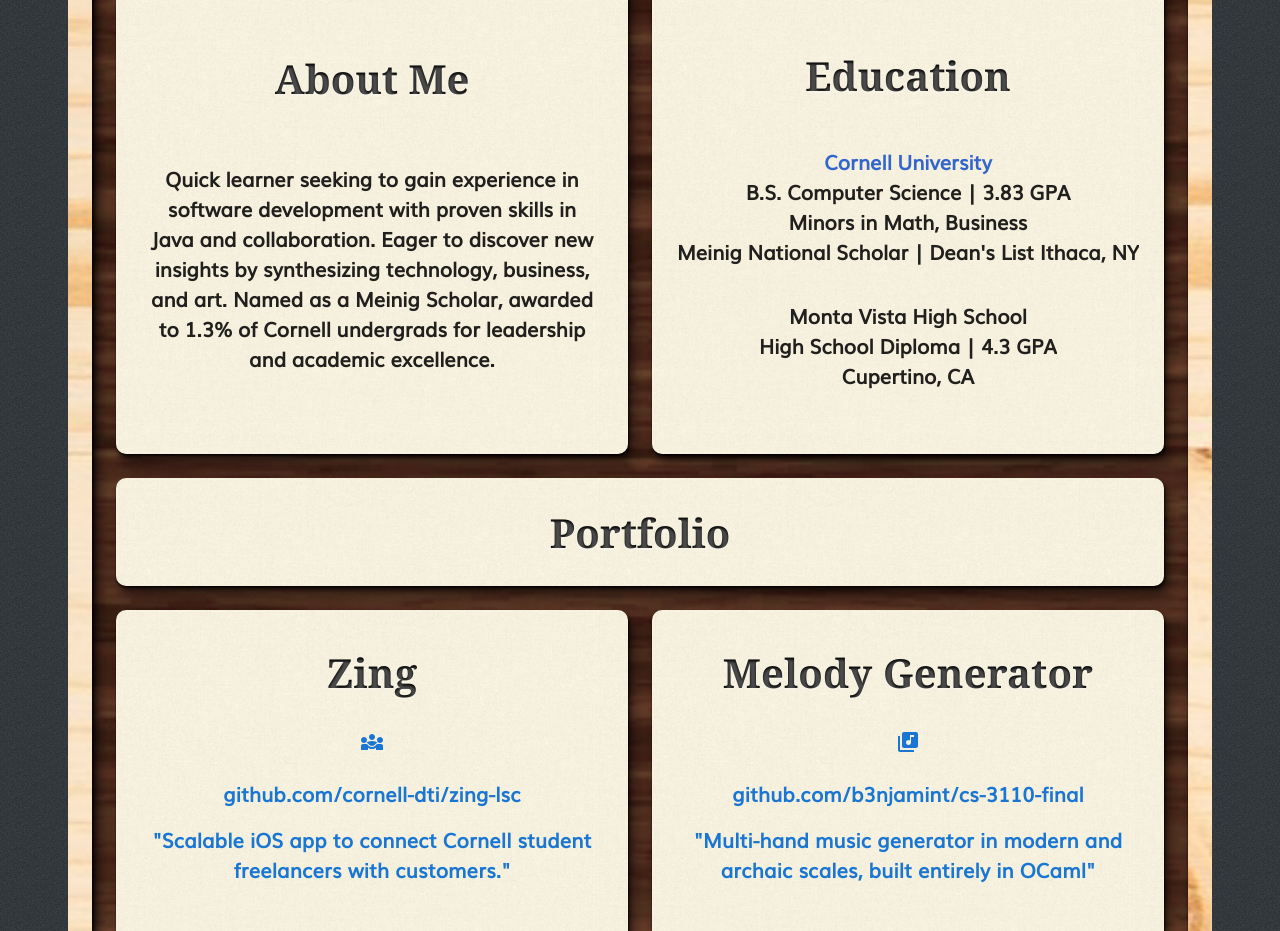
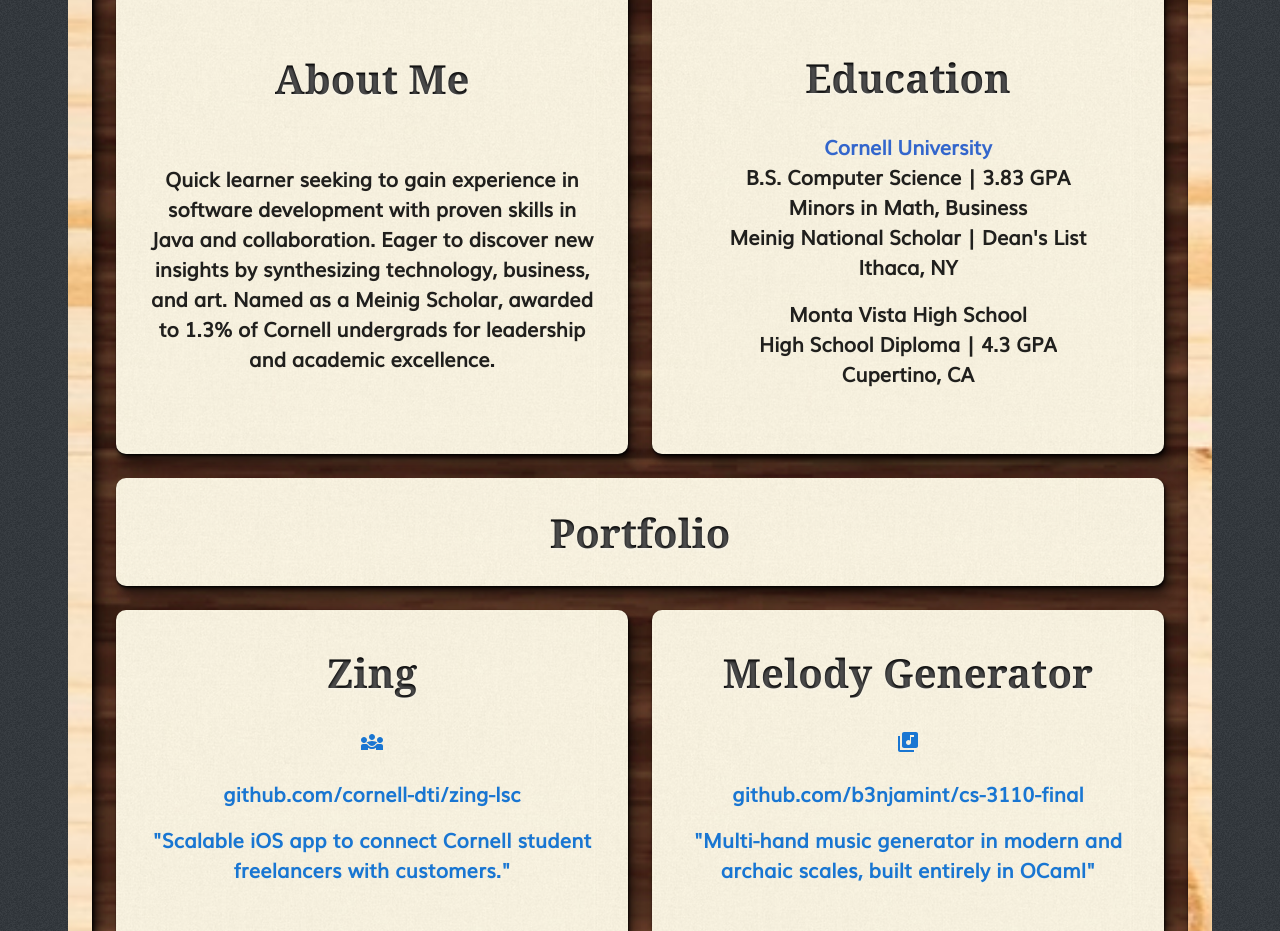
Before and after one commit to b3njamint/portfolio, a React (Create React App) app: page / in a window 1280 px wide. Shown: the part 1062-1993 px from the top of the page. Built offline with nearby package versions, Linux system fonts and the light colour scheme.

Commit message:
fixed bugs

```diff
--- a/src/components/Education.js
+++ b/src/components/Education.js
@@ -5,11 +5,11 @@
   return (
     <>
       <h1>Education</h1>
-      <h2>
+      <h2 style={{ margin: '0px 30px' }}>
         <span style={{ color: '#3366CC' }}>Cornell University<br /></span>
         B.S. Computer Science | 3.83 GPA<br />
         Minors in Math, Business<br />
-        Meinig National Scholar | Dean's List
+        Meinig National Scholar | Dean's List<br />
         Ithaca, NY
       </h2>
       <h2>
--- a/src/index.js
+++ b/src/index.js
@@ -1,6 +1,5 @@
 import React from 'react';
 import ReactDOM from 'react-dom/client';
-
 import './index.css';
 import App from './App';
 import reportWebVitals from './reportWebVitals';
```
